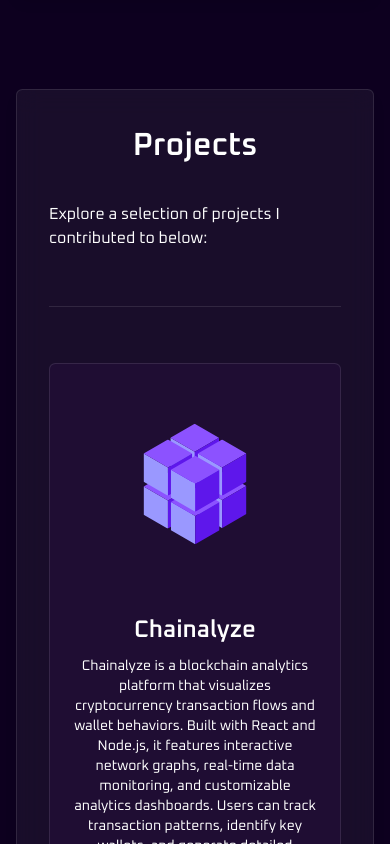
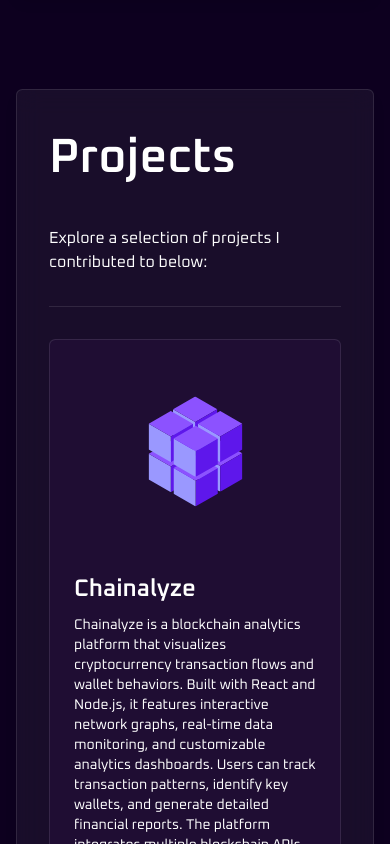
Before and after one commit to georgeeburt/portfolio, a Next.js app: page / in a window 390 px wide. Shown: the part 2480-3324 px from the top of the page. Built offline with nearby package versions, Linux system fonts and the light colour scheme; no server answers.

Commit message:
fix: make projects section styling consisent with all other sections

```diff
--- a/src/components/sections/projects/project-card.tsx
+++ b/src/components/sections/projects/project-card.tsx
@@ -8,17 +8,17 @@ export default function ProjectCard({
   return (
     <article className="flex flex-col md:flex-row items-center gap-8 bg-purple-900/10 border border-white/10 rounded-lg p-6">
       <Image
-        height={200}
-        width={200}
+        height={175}
+        width={175}
         src={image}
         alt={`${title} image`}
-        className="w-48 h-48 object-contain md:w-[200px] md:h-[200px]"
+        className="object-contain md:w-[200px] md:h-[200px]"
       />
       <div className="flex flex-col gap-2">
-        <h3 className="text-[1.5rem] md:text-[1.75rem] font-semibold text-center md:text-left">
+        <h3 className="text-[1.5rem] md:text-[1.75rem] font-semibold md:text-left">
           {title}
         </h3>
-        <p className="text-sm md:text-base text-center md:text-left">
+        <p className="text-sm md:text-base">
           {description}
         </p>
       </div>
--- a/src/components/sections/projects/projects-content.tsx
+++ b/src/components/sections/projects/projects-content.tsx
@@ -7,13 +7,13 @@ import { PROJECTS_CONTENT } from '@/lib/constants/content-constants';
 export default function ProjectsContent() {
   return (
     <Card>
-      <h2 className="text-[2rem] md:text-[3rem] font-semibold text-center md:text-left">
+      <h2 className="text-[3rem] font-semibold">
         {PROJECTS_CONTENT.title}
       </h2>
       {PROJECTS_CONTENT.content.map((paragraph, index) => (
         <p key={paragraph.id || index}>{paragraph.text}</p>
       ))}
-      <Separator className="my-6" />
+      <Separator />
       <div className="flex flex-col gap-8">
         {PROJECTS.map((project) => (
           <ProjectCard key={project.title} project={project} />
```
